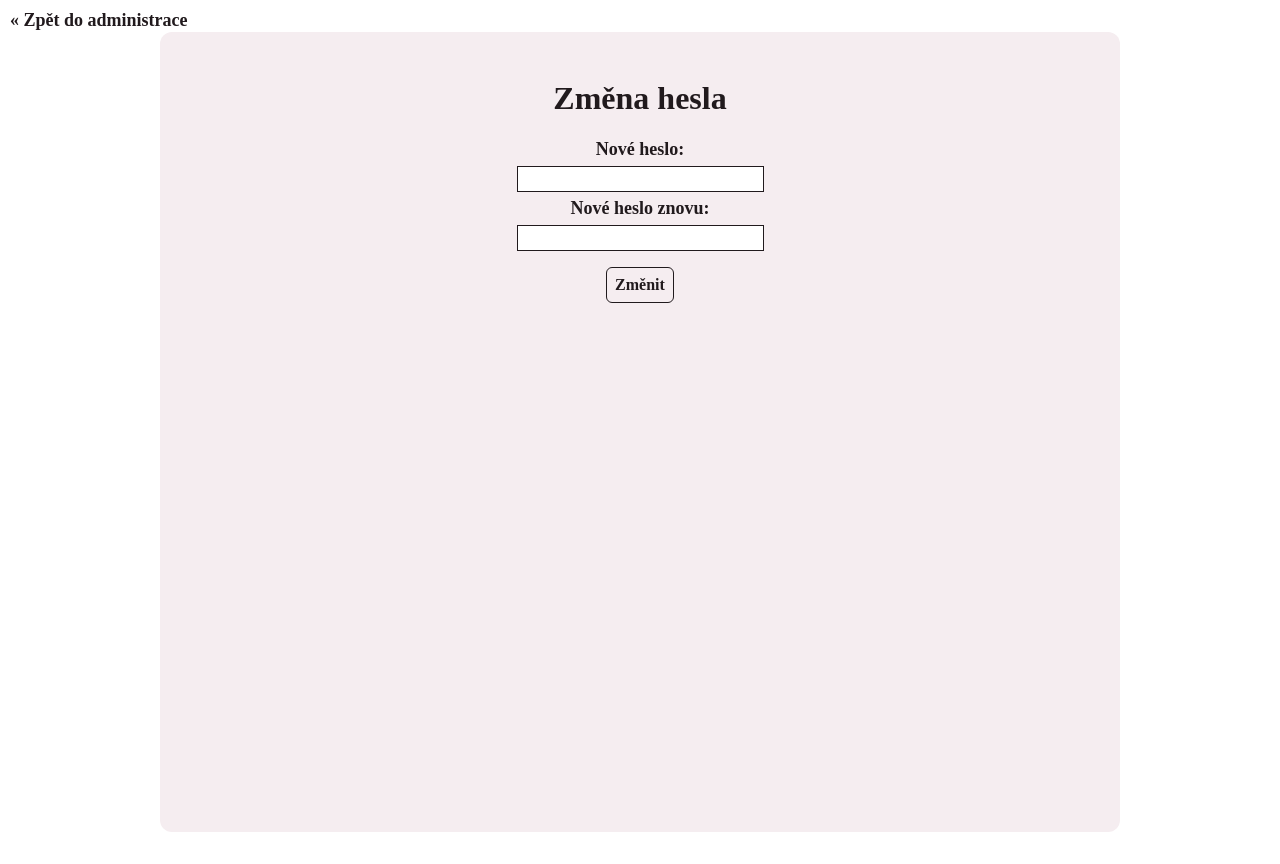
After one commit to DanielPaviza/FlaskWebsiteTutorials, a Flask app: page /new_password in a window 1280 px wide. The commit adds this page. Run offline with Flask 3, Linux system fonts and the light colour scheme; the visitor is signed in with stand-in values (Sample User, id 1).

Commit message:
pridani zmeny hesla

```diff
--- a/app.py
+++ b/app.py
@@ -7,10 +7,6 @@ c = Controller()
 @app.route('/')
 def show_home():
    tutorials = c.get_tutorials_short()
-   print("tutorialyyyyyyyyyyy")
-   for t in tutorials:
-       print(t)
-
 
    return render_template('home.html', tutorials = tutorials)
 
@@ -32,6 +28,20 @@ def show_administration():
 
     tutorials = c.get_administration_tutorials()
     return render_template('administrace.html', tutorials=tutorials)
+
+@app.route('/new_password', methods=['POST', 'GET'])
+def show_new_password():
+    loggedIn = c.get_is_logged_in(app)
+    if(loggedIn is not True):
+        return redirect(url_for('show_administration'))
+
+    if request.method == 'GET':
+        return render_template('new_password.html')
+    if request.method == "POST":
+        password = request.form.get('password')
+        c.update_password(password)
+
+    return redirect(url_for('show_administration'))
 
 @app.route('/new', methods=['POST', 'GET'])
 def show_new():
--- a/controller.py
+++ b/controller.py
@@ -16,6 +16,12 @@ class Controller:
     def get_is_logged_in(self, app):
         app.secret_key = self.secret_key
         return session.get('loggedIn')
+
+    def update_password(self, password):
+        hashed_password = bcrypt.hash(password)
+        sql = f"UPDATE prihlaseni SET heslo='{hashed_password}' WHERE id=1"
+        self.execute_sql(sql)
+        session['loggedIn'] = False
 
     def get_stored_login(self):
         sql = "SELECT jmeno, heslo from prihlaseni LIMIT 1"
--- /dev/null
+++ b/static/js/validateNewPassword.js
@@ -0,0 +1,13 @@
+
+function validatePasswords() {
+
+    let p1 = document.getElementById("password").value
+    let p2 = document.getElementById("password_again").value
+    if(p1 == p2 && p1 != "") {
+        let form = document.getElementById("password_form")
+        form.submit();
+    } else {
+        let error = document.getElementById("error")
+        error.classList.remove("hidden")
+    }
+}
--- a/static/style/edit/edit.css
+++ b/static/style/edit/edit.css
@@ -44,6 +44,7 @@ body {
   min-height: 300px;
   font-size: 18px;
   padding: 6px;
+  margin-bottom: 2vh;
 }
 .content .buttonRow {
   width: 100%;
--- a/static/style/edit/edit.scss
+++ b/static/style/edit/edit.scss
@@ -19,6 +19,7 @@
         min-height: 300px;
         font-size: 18px;
         padding: 6px;
+        margin-bottom: 2vh;
     }
     .buttonRow {
         width: 100%;
--- a/static/style/login/login.css
+++ b/static/style/login/login.css
@@ -66,4 +66,5 @@ form button {
   border-radius: 6px;
   font-weight: bold;
   border: 1px solid #211A1D;
+  cursor: pointer;
 }/*# sourceMappingURL=login.css.map */
--- a/static/style/login/login.scss
+++ b/static/style/login/login.scss
@@ -38,5 +38,6 @@ form {
         border-radius: 6px;
         font-weight: bold;
         border: 1px solid $black;
+        cursor: pointer;
     }
 }
--- /dev/null
+++ b/static/style/noveHeslo/noveHeslo.css
@@ -0,0 +1,73 @@
+* {
+  margin: 0;
+  padding: 0;
+  box-sizing: border-box;
+}
+
+body {
+  min-height: 100vh;
+  background-color: #ffffff;
+  color: #211A1D;
+}
+
+.zpet {
+  display: block;
+  text-decoration: none;
+  color: #211A1D;
+  font-weight: bold;
+  font-size: 18px;
+  position: fixed;
+  top: 10px;
+  z-index: 22;
+}
+.zpet.left {
+  left: 10px;
+}
+.zpet.right {
+  right: 10px;
+}
+
+.content {
+  width: 75%;
+  min-height: 100vh;
+  margin: 4vh;
+  margin-inline: auto;
+  display: flex;
+  flex-direction: column;
+  align-items: center;
+  padding: 4vh;
+  border-radius: 12px;
+  background-color: #F5EDF0;
+}
+.content h1 {
+  margin: 2vh;
+}
+.content label {
+  margin: 6px;
+  font-weight: bold;
+  font-size: 18px;
+}
+.content input {
+  height: 26px;
+  padding: 12px;
+  font-size: 17px;
+  min-width: 120px;
+  border: 1px solid #211A1D;
+}
+.content .button {
+  cursor: pointer;
+  margin: 10px;
+  margin-top: 2vh;
+  padding: 8px;
+  font-weight: bold;
+  font-size: 16px;
+  border-radius: 6px;
+  border: 1px solid #211A1D;
+}
+.content #error {
+  margin: 6px;
+  color: rgb(172, 15, 15);
+}
+.content #error.hidden {
+  display: none;
+}/*# sourceMappingURL=noveHeslo.css.map */
--- /dev/null
+++ b/static/style/noveHeslo/noveHeslo.scss
@@ -0,0 +1,47 @@
+
+@import '../shared/shared';
+
+.content {
+    width: 75%;
+    min-height: 100vh;
+    margin: 4vh;
+    margin-inline: auto;
+    display: flex;
+    flex-direction: column;
+    align-items: center;
+    padding: 4vh;
+    border-radius: 12px;
+    background-color: $brown;
+    h1 {
+        margin: 2vh;
+    }
+    label {
+        margin: 6px;
+        font-weight: bold;
+        font-size: 18px;
+    }
+    input {
+        height: 26px;
+        padding: 12px;
+        font-size: 17px;
+        min-width: 120px;
+        border: 1px solid $black;
+    }
+    .button {
+        cursor: pointer;
+        margin: 10px;
+        margin-top: 2vh;
+        padding: 8px;
+        font-weight: bold;
+        font-size: 16px;
+        border-radius: 6px;
+        border: 1px solid $black;
+    }
+    #error {
+        margin: 6px;
+        color: rgb(172, 15, 15);
+        &.hidden {
+            display: none;
+        }
+    }
+}
--- a/templates/administrace.html
+++ b/templates/administrace.html
@@ -17,6 +17,7 @@
   <div class="content">
     <h1>Administrace</h1>
     <div>
+      <a class="new_password" href={{ url_for('show_new_password') }}>Změnit heslo</a>
       <a class="novy" href={{ url_for('show_new') }}>+<span>Přidat nový návod</span></a>
       <hr>
       <h3>Upravit návod</h3>
--- a/templates/edit.html
+++ b/templates/edit.html
@@ -38,7 +38,9 @@
     {% else %}
       <textarea name="text"> {{tutorial[0][2]}} </textarea>
     {% endif %}
-    <label for="image_urls[]">Obrázky:</label>
+
+    {% if images!=[] %}
+      <label for="image_urls[]">Obrázky</label>
       <div class="images">
         {% for image in images %}
           <div class="imageContainer" ondblclick="DeleteElement(this)">
@@ -48,6 +50,7 @@
           </div>
         {% endfor %}
       </div>
+    {% endif %}
 
     <div class="buttonRow">
       <button type="submit">Odeslat úpravu</button>
--- /dev/null
+++ b/templates/new_password.html
@@ -0,0 +1,30 @@
+<!doctype html>
+
+<html lang="cs">
+<head>
+  <meta charset="utf-8">
+  <meta name="viewport" content="width=device-width, initial-scale=1">
+  <title>Návody</title>
+  <meta name="description" content="Stránka s návody">
+  <script defer src="{{ url_for('static', filename='js/validateNewPassword.js') }}"></script>
+  <link rel="stylesheet" type="text/css" href="{{ url_for('static', filename='style/noveHeslo/noveHeslo.css') }}">
+</head>
+</head>
+
+<body>
+
+  <a href={{ url_for('show_administration') }} class="zpet left">&#xab; Zpět do administrace</a>
+
+  <form id="password_form" class="content" method="POST" action="/new_password">
+    <h1>Změna hesla</h1>
+    <label for="password">Nové heslo:</label>
+    <input type="password" name="password" id="password" required>
+    <label for="password_again">Nové heslo znovu:</label>
+    <input type="password" name="password_again" id="password_again">
+    <p id="error" class="hidden">Hesla se neshodují</p>
+    <div class="button" onclick="validatePasswords()">Změnit</div>
+  </form>
+
+
+</body>
+</html>
```
Also changed, not shown: static/style/administrace/administrace.css (+10 -0 lines), static/style/administrace/administrace.scss (+10 -0 lines), database.sqlite3, 5 other files. Lines whose indentation alone changed are shown as unchanged.
